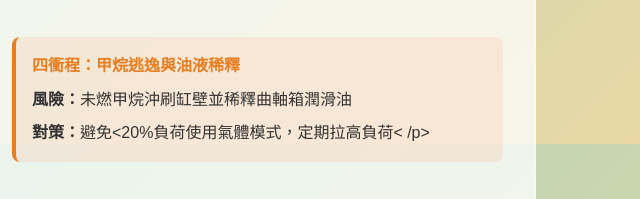
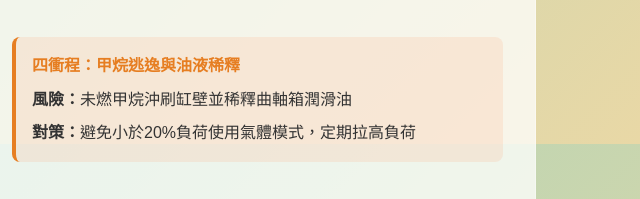
Before and after one commit to 1969Mark/marklubeworld, a plain HTML site: page links/lng_engine_wear.html in a window 1280 px wide. Shown: the part 3056-3255 px from the top of the page, 640-1280 px from the left. Drawn offline with Linux system fonts and the light colour scheme.

Commit message:
修正HTML標籤問題：使用'小於'取代'<'符號

```diff
--- a/links/lng_engine_wear.html
+++ b/links/lng_engine_wear.html
@@ -238,7 +238,7 @@
                     <div class="four-stroke-box">
                         <h4 style="margin: 0 0 0.5rem; color: #e67e22;">四衝程：甲烷逃逸與油液稀釋</h4>
                         <p style="margin: 0 0 0.5rem;"><strong>風險：</strong>未燃甲烷沖刷缸壁並稀釋曲軸箱潤滑油</p>
-                        <p style="margin: 0;"><strong>對策：</strong>避免<20%負荷使用氣體模式，定期拉高負荷< /p>
+                        <p style="margin: 0;"><strong>對策：</strong>避免小於20%負荷使用氣體模式，定期拉高負荷</p>
                     </div>
                 </div>
 
```
